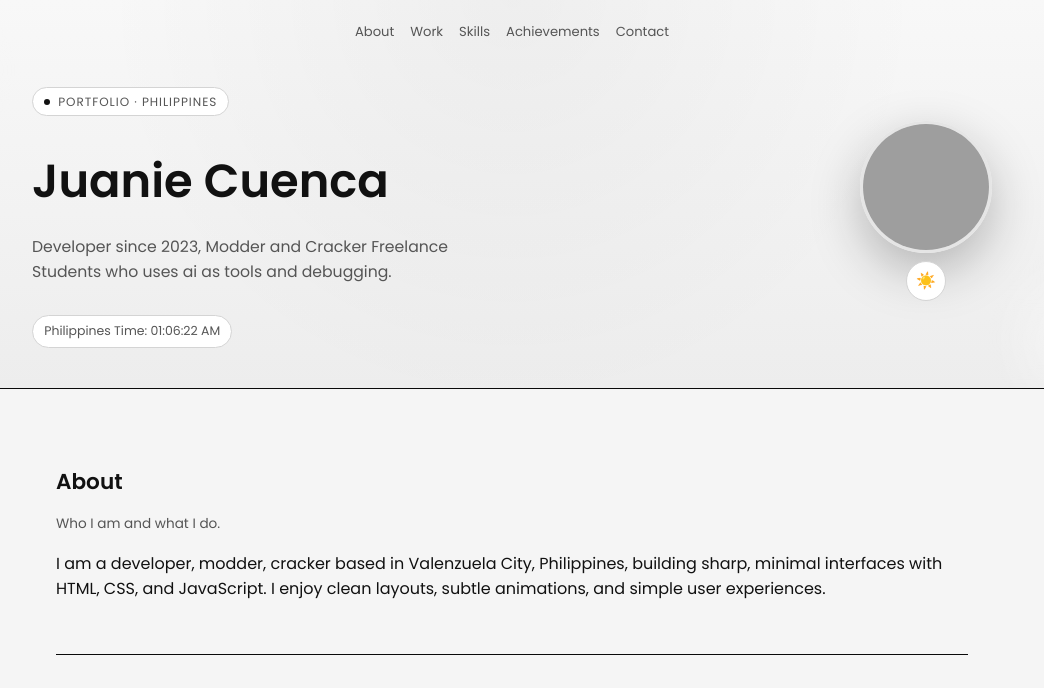
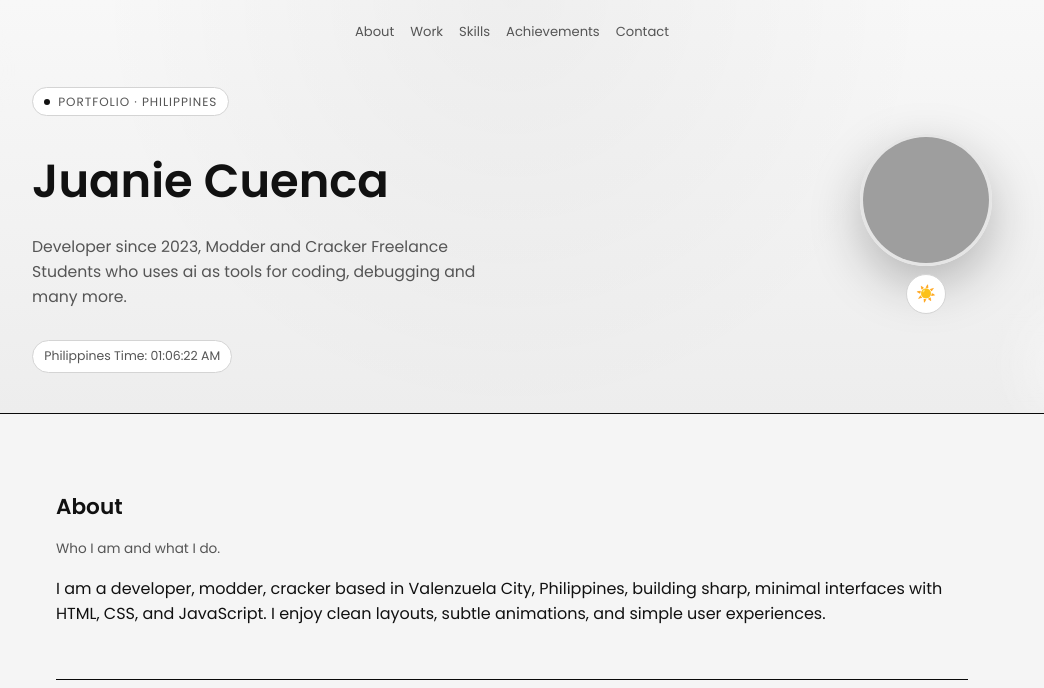
Before and after one commit to jusnie/Juanie-Portfolio, a plain HTML site: page index.html in a window 1280 px wide. Shown: the top 688 px of the page, without its empty margins (128-1172 px from the left). Drawn offline with Linux system fonts and the light colour scheme; grey boxes are pictures that could not be loaded.

Commit message:
Update index.html

```diff
--- a/index.html
+++ b/index.html
@@ -41,7 +41,7 @@
           </h1>
 
           <p class="subtitle reveal-up">
-            Developer since 2023, Modder and Cracker Freelance Students who uses ai as tools and debugging.
+            Developer since 2023, Modder and Cracker Freelance Students who uses ai as tools for coding, debugging and many more.
           </p>
 
           <div class="hero-meta reveal-fade">
```
